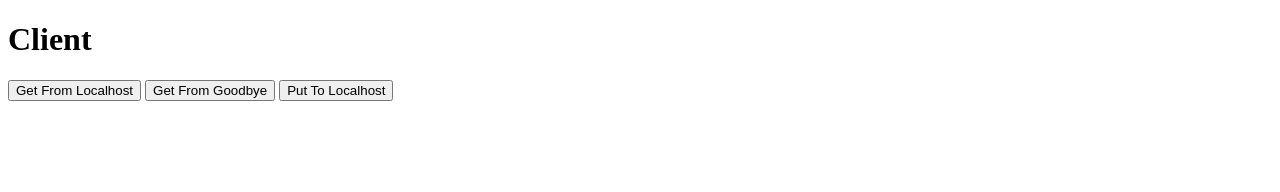
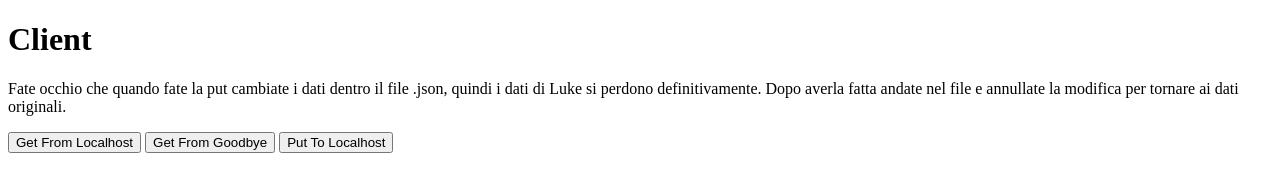
Before and after one commit to Toq97/Jason_Plop, a plain HTML site: page client/index.html in a window 1280 px wide. Drawn offline with Linux system fonts and the light colour scheme.

Commit message:
aggiunto istruzioni per il team

```diff
--- a/client/index.html
+++ b/client/index.html
@@ -6,6 +6,9 @@
 </head>
 <body>
     <h1>Client</h1>
+    <p>Fate occhio che quando fate la put cambiate i dati dentro il file .json, quindi i dati di Luke si perdono definitivamente.
+        Dopo averla fatta andate nel file e annullate la modifica per tornare ai dati originali.
+    </p>
     <button id="get-localhost">Get From Localhost</button>
     <button id="get-goodbye">Get From Goodbye</button>
     <button id="put-localhost">Put To Localhost</button>
```
